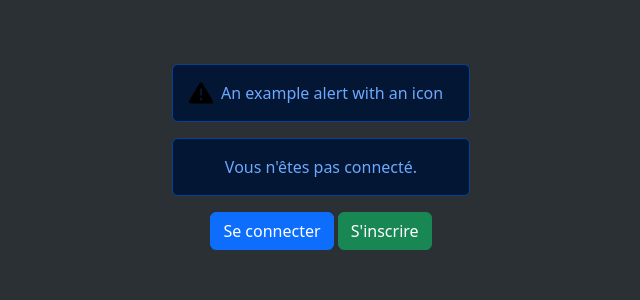
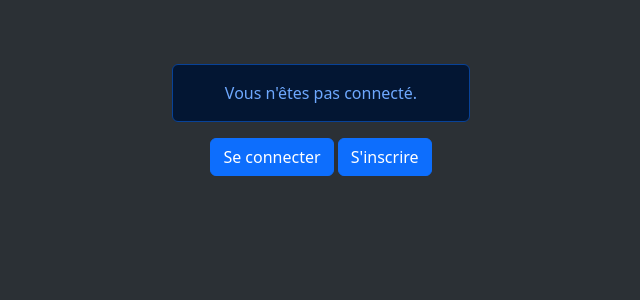
Before and after one commit to thehanatos/P9_LitReview, a Django app: page / in a window 1280 px wide. Shown: the part 56-356 px from the top of the page, without its empty margins (319-959 px from the left). Run offline with Django 5.2, Linux system fonts and the light colour scheme.

Commit message:
update colors

```diff
--- a/litreview/templates/home.html
+++ b/litreview/templates/home.html
@@ -8,20 +8,12 @@
         <h2 class="mb-3">Bienvenue, {{ user.username }} !</h2>
         <form action="{% url 'logout' %}" method="post">
             {% csrf_token %}
-            <button type="submit" class="btn btn-danger">Se déconnecter</button>
+            <button type="submit" class="btn btn-info">Se déconnecter</button>
         </form>
     {% else %}
-        <div class="alert alert-primary d-flex align-items-center" role="alert">
-            <svg xmlns="http://www.w3.org/2000/svg" class="bi bi-exclamation-triangle-fill flex-shrink-0 small-icon me-2" viewBox="0 0 16 16" role="img" aria-label="Warning:">
-            <path d="M8.982 1.566a1.13 1.13 0 0 0-1.96 0L.165 13.233c-.457.778.091 1.767.98 1.767h13.713c.889 0 1.438-.99.98-1.767L8.982 1.566zM8 5c.535 0 .954.462.9.995l-.35 3.507a.552.552 0 0 1-1.1 0L7.1 5.995A.905.905 0 0 1 8 5zm.002 6a1 1 0 1 1 0 2 1 1 0 0 1 0-2z"/>
-            </svg>
-            <div>
-            An example alert with an icon
-            </div>
-        </div>
         <p class="mb-3 alert alert-primary">Vous n'êtes pas connecté.</p>
         <a href="{% url 'login' %}" class="btn btn-primary">Se connecter</a>
-        <a href="{% url 'signup' %}" class="btn btn-success">S'inscrire</a>
+        <a href="{% url 'signup' %}" class="btn btn-primary">S'inscrire</a>
     {% endif %}
 </div>
 {% endblock %}
```
